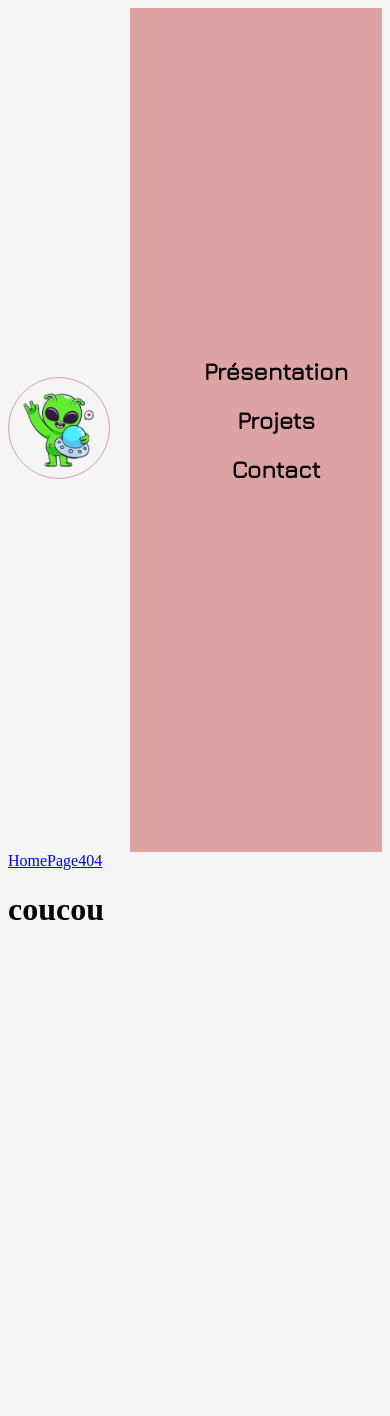
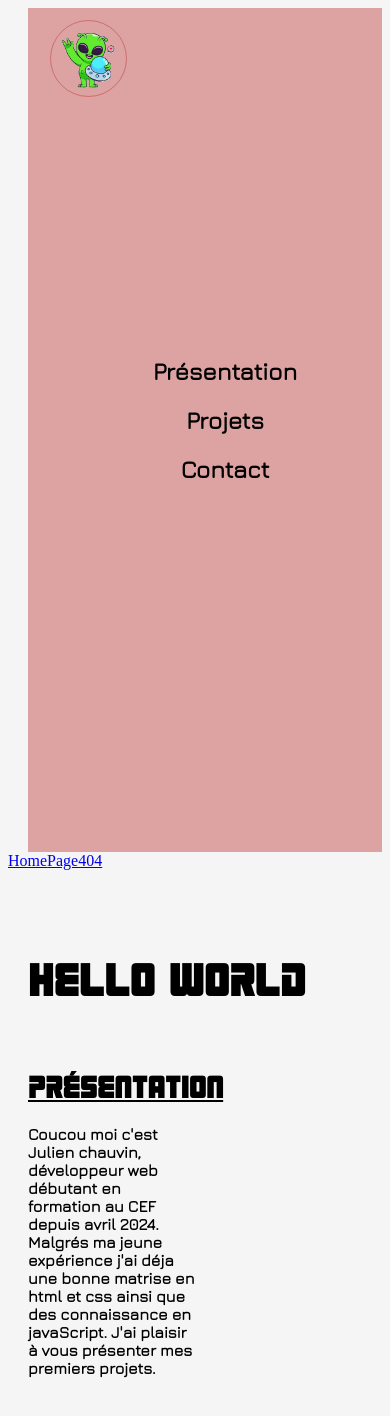
Before and after one commit to julien696/vue-portfolio, a Vue app: page / in a window 390 px wide. Shown: the top 1416 px of the page. Before the commit the page ends 950 px from the top, so only its background shows below. Built offline with nearby package versions, Linux system fonts and the light colour scheme.

Commit message:
fin de AppHeader et début du main

```diff
--- a/src/assets/main.css
+++ b/src/assets/main.css
@@ -1,13 +1,14 @@
 @font-face {
-    font-family: Jura;
+    font-family: 'Jura';
     src: url(./font/Jura-Regular.woff);
-};
+    src: url(./font/Jura-Regular.ttf)
+}
 
 @font-face {
-    font-family: Robot9000;
+    font-family: 'Robot';
     src: url(./font/Robot9000-MVxZx.woff);
+    src: url(./font/Robot9000-MVxZx.ttf);
 }
-
 
 body{
     background-color: whitesmoke;
--- /dev/null
+++ b/src/components/About.vue
@@ -0,0 +1,38 @@
+<script setup>
+  import Titre2 from '@/components/Titre2.vue';
+</script>
+
+<template>
+  <div id="about" class="about">
+    <h1>Hello world</h1>
+    <div >
+        <Titre2>
+            Présentation
+        </Titre2>
+     <p>
+        Coucou moi c'est Julien chauvin, développeur web débutant en formation au CEF depuis avril 2024. Malgrés ma jeune expérience
+        j'ai déja une bonne matrise en html et css ainsi que des connaissance en javaScript. J'ai plaisir à vous présenter mes premiers
+        projets.
+     </p>
+    </div>
+
+  </div>
+</template>
+
+<style scoped>
+
+    .about{
+       padding: 20px;
+    }
+
+    h1{
+        font-family: 'Robot';
+        font-size: 2.5rem;
+        padding: 2.5rem 0;
+    }
+    p{
+        font-family: 'Jura';
+        font-weight: 600;
+        width:50%;
+    }
+</style>
--- a/src/components/AppHeader.vue
+++ b/src/components/AppHeader.vue
@@ -7,9 +7,9 @@
             <router-link to="/" ><img src="../assets/img/Image1.png" alt="Un gentil alien qui nous salut avec une secoupe volante dans la main" class="image"></router-link>
             <div class="nav_links">
                 <ul>
-                    <router-link><li>Présentation</li></router-link>
-                    <router-link><li>Projets</li></router-link>
-                    <router-link><li>Contact</li></router-link>
+                    <router-link to="/#about"><li>Présentation</li></router-link>
+                    <router-link to="/#project"><li>Projets</li></router-link>
+                    <router-link to="/#contact"><li>Contact</li></router-link>
                 </ul>
             </div>
         </nav>
@@ -28,22 +28,25 @@
 }
 
 .image{
-    width:100px;
+    position:fixed;
+    top: 20px;
+    left: 50px;
+    width:75px;
     border: solid 1px white;
     border-radius: 50%;
 }
 
 
-.nav_links ul{
+ul{
     display: flex;
     list-style: none;
 }
 
-.nav_links ul a{
+a{
     text-decoration: none;
 }
 
-.nav_links ul a li{
+li{
     color: black;
     font-family: 'Jura';
     font-size: 1.5rem;
@@ -51,7 +54,7 @@
     margin:0 20px;
 }
 
-.nav_links ul a li::after{
+li::after{
     content: "";
     display: block;
     margin: auto;
@@ -61,7 +64,7 @@
     transition: width 0.4s;
 }
 
-.nav_links ul a li:active::after{
+li:active::after{
     width: 100%;
     background-color:black ;
 }
@@ -95,7 +98,7 @@
         justify-items: center;
     }
 
-    .nav_links ul a li{
+    li{
         margin-bottom: 20px;
     }
 
--- /dev/null
+++ b/src/components/Titre2.vue
@@ -0,0 +1,13 @@
+<template>
+   <h2>
+        <slot></slot>
+   </h2>
+</template>
+
+<style scoped>
+    h2{
+        font-family:'Robot';
+        font-size: 1.7rem;
+        text-decoration: underline;
+    }
+</style>
--- a/src/router/index.js
+++ b/src/router/index.js
@@ -16,7 +16,22 @@ const router = createRouter({
       component: Page404
     }
   ],
+  scrollBehavior (to, from, savedPosition){
+    if (to.hash){
+      return {
+        el: to.hash,
+        behavior: 'smooth'
+      }
+    }
+    else{
+      return {
+        top:0
+      }
+    }
+  }
 
 })
 
+
+
 export default router
--- a/src/views/HomeView.vue
+++ b/src/views/HomeView.vue
@@ -1,7 +1,9 @@
 <script setup>
-
+  import About from '@/components/About.vue';
 </script>
 
 <template>
-  <h1>coucou</h1>
+  <main>
+    <About/>
+  </main>
 </template>
```
Also changed, not shown: src/components/Project.vue (added, +11 -0 lines), src/assets/font/Robot9000Italic-YzxE8.ttf (deleted), src/assets/font/Robot9000Italic-YzxE8.woff (deleted).
